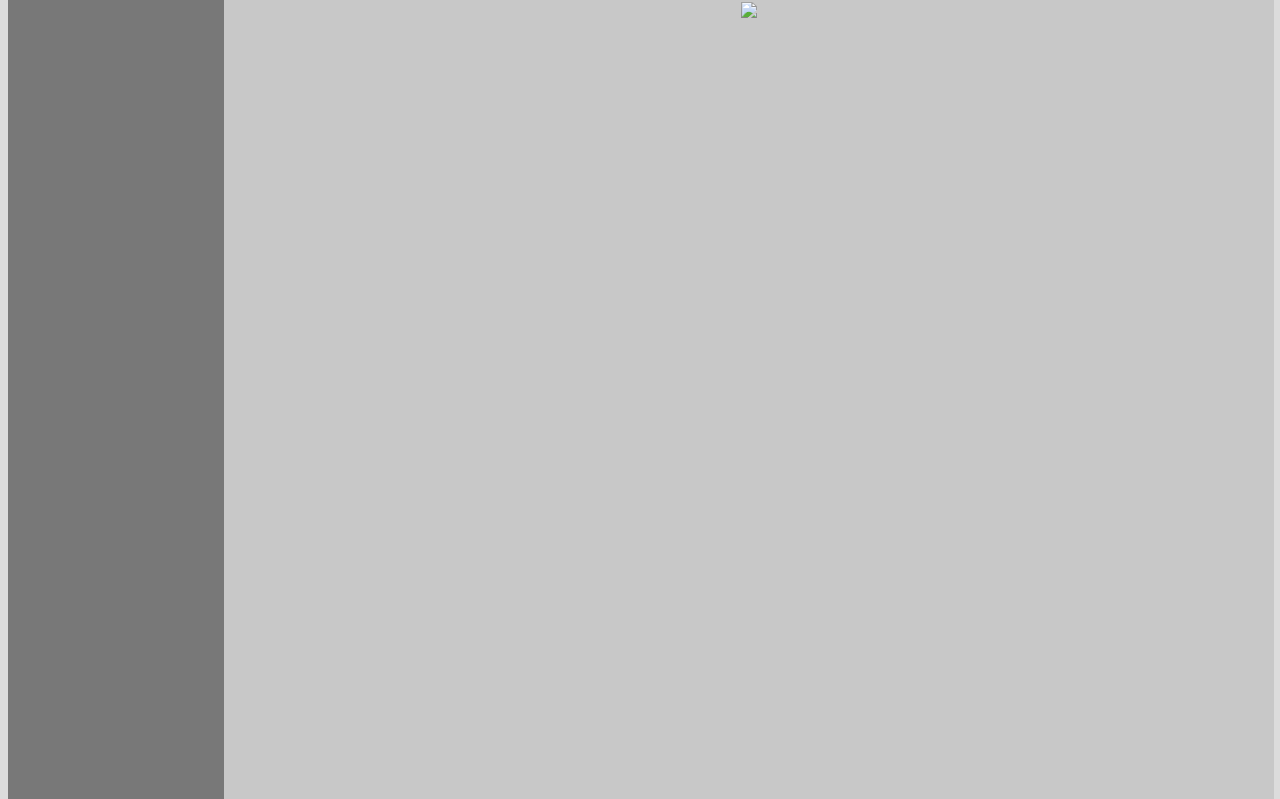
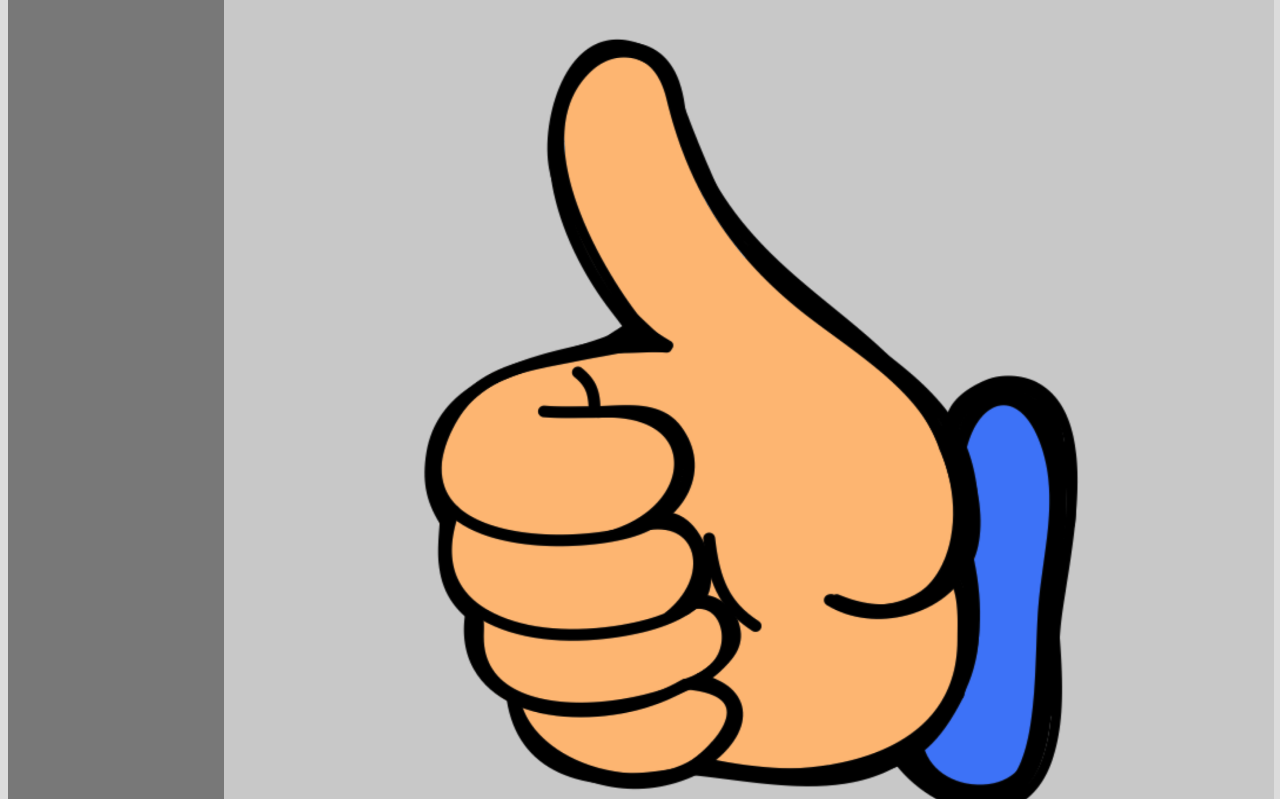
Before and after one commit to puncherbearGames/noahkenney.github.io, a plain HTML site: page index.html in a window 1280 px wide. Shown: the part 135-934 px from the top of the page. Drawn offline with Linux system fonts and the light colour scheme.

Commit message:
Made thumbs up great again
Noah goofus made it a jpg again

```diff
--- a/index.html
+++ b/index.html
@@ -22,7 +22,7 @@
         <p>
 
         </p>
-        <img src="thumbsup.jpg" class="thumbsup">
+        <img src="thumbsup.png" class="thumbsup">
     </div>
     <div class="footnote">
 
```
